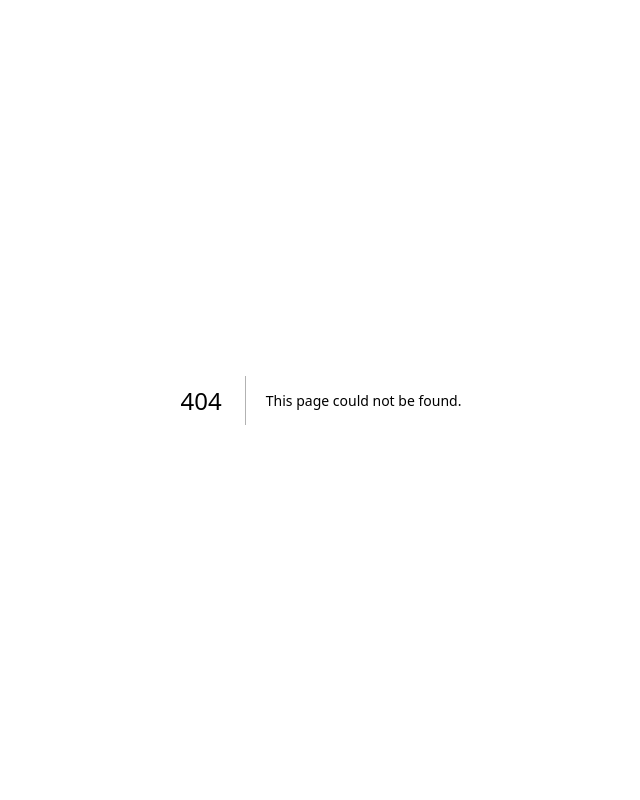
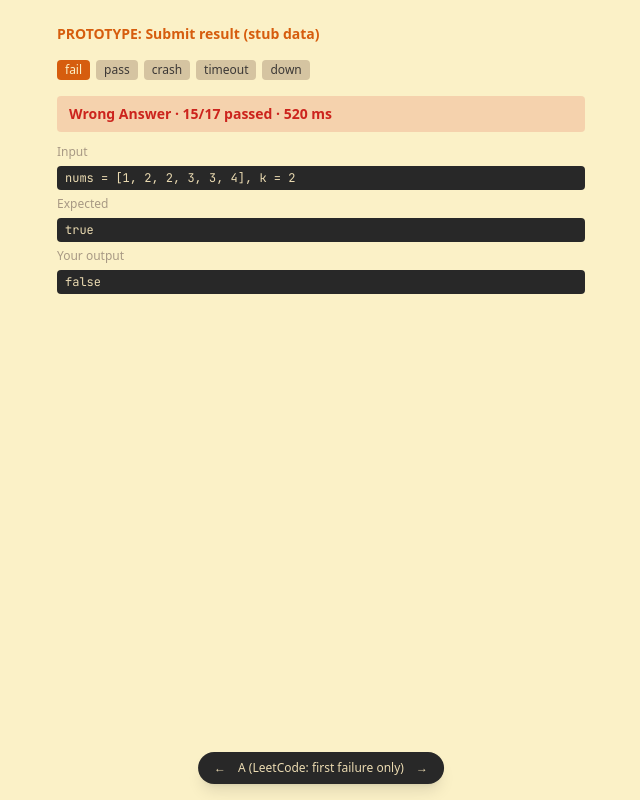
Before and after one commit to SegFault2017/at-frontend, a Next.js app: page /prototype-submit in a window 1280 px wide. Before the commit this address had no page. Shown: the whole page, without its empty margins (319-959 px from the left). Built offline with nearby package versions, Linux system fonts and the light colour scheme.

Commit message:
prototype: Submit result views (A/B/C) on stub data

```diff
--- /dev/null
+++ b/src/app/prototype-submit/page.tsx
@@ -0,0 +1,177 @@
+"use client";
+// PROTOTYPE (throwaway): "What does Submit show the learner?" Wayfinder ticket.
+// Three structurally different result views for POST /execute output, on stub data.
+// ?variant=A|B|C   ?scenario=fail|pass|crash|timeout|down   (arrows cycle variants)
+import { Suspense, useEffect } from "react";
+import { useRouter, useSearchParams } from "next/navigation";
+
+type Case = { input: string; expected: string; actual: string; passed: boolean; runtime_ms: number; category?: "normal" | "edge" | "stress" };
+type Result = { passed: number; failed: number; total: number; runtime_ms: number; results: Case[]; error: string | null };
+
+const mk = (i: number, category: Case["category"], passed: boolean, over?: Partial<Case>): Case => ({
+  input: `nums = [${i}, ${i + 1}, ${i + 2}], k = ${i}`,
+  expected: "true",
+  actual: passed ? "true" : "false",
+  passed,
+  runtime_ms: 1 + i,
+  category,
+  ...over,
+});
+const cases: Case[] = [
+  ...Array.from({ length: 8 }, (_, i) => mk(i, "normal", true)),
+  mk(8, "edge", true),
+  mk(9, "edge", false, { input: "nums = [1, 2, 2, 3, 3, 4], k = 2", expected: "true", actual: "false" }),
+  mk(10, "edge", true),
+  mk(11, "stress", false, { input: "nums = [1, 10, 2, 10, 3, 10, ...] (100 elements), k = 2", runtime_ms: 412 }),
+  ...Array.from({ length: 4 }, (_, i) => mk(12 + i, "stress", true)),
+];
+const fail: Result = { passed: 15, failed: 2, total: 17, runtime_ms: 520, results: cases, error: null };
+const SCENARIOS: Record<string, Result | "down"> = {
+  fail,
+  pass: { ...fail, passed: 17, failed: 0, results: cases.map((c) => ({ ...c, passed: true, actual: c.expected })) },
+  crash: { passed: 0, failed: 0, total: 0, runtime_ms: 3, results: [], error: "NameError: name 'nums2' is not defined (line 7)" },
+  timeout: { passed: 11, failed: 0, total: 17, runtime_ms: 5000, results: cases.slice(0, 11).map((c) => ({ ...c, passed: true, actual: c.expected })), error: "Time limit exceeded (5s) on case 12" },
+  down: "down",
+};
+
+const Mono = ({ children }: { children: React.ReactNode }) => (
+  <code className="block whitespace-pre-wrap break-all rounded bg-gruvbox-bg-dark px-2 py-1 font-mono text-xs text-gruvbox-fg-light">{children}</code>
+);
+
+function Banner({ r }: { r: Result }) {
+  const ok = !r.error && r.failed === 0 && r.passed === r.total;
+  return (
+    <div className={`rounded px-3 py-2 text-sm font-semibold ${ok ? "bg-gruvbox-green/20 text-gruvbox-green" : "bg-gruvbox-red/15 text-gruvbox-red"}`}>
+      {r.error ? "Error" : ok ? "Accepted" : "Wrong Answer"} · {r.passed}/{r.total} passed · {r.runtime_ms} ms
+    </div>
+  );
+}
+
+// A: LeetCode style. Verdict + only the first failing case, shown in full.
+function VariantA({ r }: { r: Result }) {
+  const first = r.results.find((c) => !c.passed);
+  return (
+    <div className="space-y-3">
+      <Banner r={r} />
+      {r.error && <Mono>{r.error}</Mono>}
+      {first && (
+        <div className="space-y-1.5 text-xs">
+          <div className="text-gruvbox-gray">Input</div><Mono>{first.input}</Mono>
+          <div className="text-gruvbox-gray">Expected</div><Mono>{first.expected}</Mono>
+          <div className="text-gruvbox-gray">Your output</div><Mono>{first.actual}</Mono>
+        </div>
+      )}
+    </div>
+  );
+}
+
+// B: case grid. Every case is a chip; click expands a case. Full inputs for failures only.
+function VariantB({ r }: { r: Result }) {
+  const params = useSearchParams();
+  const sel = Number(params.get("case") ?? r.results.findIndex((c) => !c.passed));
+  const router = useRouter();
+  const c = r.results[sel];
+  return (
+    <div className="space-y-3">
+      <Banner r={r} />
+      {r.error && <Mono>{r.error}</Mono>}
+      <div className="flex flex-wrap gap-1.5">
+        {r.results.map((x, i) => (
+          <button key={i} onClick={() => router.replace(`?${new URLSearchParams({ variant: "B", scenario: params.get("scenario") ?? "fail", case: String(i) })}`)}
+            className={`h-7 w-9 rounded text-[11px] font-mono ${x.passed ? "bg-gruvbox-green/25 text-gruvbox-green" : "bg-gruvbox-red/25 text-gruvbox-red"} ${i === sel ? "ring-2 ring-gruvbox-orange" : ""}`}>
+            {i + 1}
+          </button>
+        ))}
+      </div>
+      {c && (c.passed ? <div className="text-xs text-gruvbox-gray">Case {sel + 1} passed in {c.runtime_ms} ms. Hidden Test inputs stay hidden when they pass.</div> : (
+        <div className="space-y-1.5 text-xs">
+          <div className="text-gruvbox-gray">Case {sel + 1} · {c.runtime_ms} ms</div>
+          <Mono>{c.input}</Mono><Mono>expected {c.expected} · got {c.actual}</Mono>
+        </div>
+      ))}
+    </div>
+  );
+}
+
+// C: coaching view. Per-category breakdown + one failing case, and a hand-off to Hints/Review.
+function VariantC({ r }: { r: Result }) {
+  const cats = ["normal", "edge", "stress"] as const;
+  const first = r.results.find((c) => !c.passed);
+  return (
+    <div className="space-y-3">
+      <Banner r={r} />
+      {r.error && <Mono>{r.error}</Mono>}
+      <div className="space-y-1.5">
+        {cats.map((k) => {
+          const g = r.results.filter((c) => c.category === k);
+          const p = g.filter((c) => c.passed).length;
+          return (
+            <div key={k} className="flex items-center gap-2 text-xs">
+              <span className="w-14 text-gruvbox-gray">{k}</span>
+              <div className="h-2 flex-1 rounded bg-gruvbox-gray-light"><div className="h-2 rounded bg-gruvbox-green" style={{ width: `${g.length ? (100 * p) / g.length : 0}%` }} /></div>
+              <span className="w-10 text-right font-mono">{p}/{g.length}</span>
+            </div>
+          );
+        })}
+      </div>
+      {first && (
+        <div className="rounded border border-gruvbox-gray p-2 text-xs">
+          <div className="mb-1 text-gruvbox-gray">Fails on an <b>{first.category}</b> case (input hidden until you ask)</div>
+          <div className="flex gap-2">
+            <button className="rounded bg-gruvbox-orange px-2 py-1 text-gruvbox-bg">Reveal input</button>
+            <button className="rounded bg-gruvbox-yellow px-2 py-1 text-gruvbox-bg">Hint on this failure</button>
+            <button className="rounded bg-gruvbox-aqua px-2 py-1 text-gruvbox-bg">Review my code</button>
+          </div>
+        </div>
+      )}
+      <div className="text-[10px] text-gruvbox-gray">Needs executor change: /execute does not return Case Category today.</div>
+    </div>
+  );
+}
+
+const VARIANTS: Record<string, [string, (p: { r: Result }) => React.ReactElement]> = {
+  A: ["LeetCode: first failure only", VariantA], B: ["Case grid", VariantB], C: ["Coaching + categories", VariantC],
+};
+
+function Page() {
+  const p = useSearchParams();
+  const router = useRouter();
+  const variant = p.get("variant") ?? "A";
+  const scenario = p.get("scenario") ?? "fail";
+  const keys = Object.keys(VARIANTS);
+  const go = (v: string, s = scenario) => router.replace(`?variant=${v}&scenario=${s}`);
+  useEffect(() => {
+    const h = (e: KeyboardEvent) => {
+      if (/INPUT|TEXTAREA/.test((e.target as HTMLElement).tagName)) return;
+      const i = keys.indexOf(variant);
+      if (e.key === "ArrowRight") go(keys[(i + 1) % keys.length]);
+      if (e.key === "ArrowLeft") go(keys[(i + keys.length - 1) % keys.length]);
+    };
+    window.addEventListener("keydown", h);
+    return () => window.removeEventListener("keydown", h);
+  });
+  const data = SCENARIOS[scenario] ?? fail;
+  const V = VARIANTS[variant]?.[1] ?? VariantA;
+  return (
+    <main className="mx-auto max-w-xl space-y-4 p-6 pb-24">
+      <h1 className="text-sm font-bold text-gruvbox-orange">PROTOTYPE: Submit result (stub data)</h1>
+      <div className="flex flex-wrap gap-1.5 text-xs">
+        {Object.keys(SCENARIOS).map((s) => (
+          <button key={s} onClick={() => go(variant, s)} className={`rounded px-2 py-0.5 ${s === scenario ? "bg-gruvbox-orange text-gruvbox-bg" : "bg-gruvbox-gray-light"}`}>{s}</button>
+        ))}
+      </div>
+      {data === "down" ? (
+        <div className="rounded bg-gruvbox-yellow/20 px-3 py-2 text-sm text-gruvbox-yellow">Executor unavailable (502). Nothing was run. Try again.</div>
+      ) : <V r={data} />}
+      <div className="fixed bottom-4 left-1/2 flex -translate-x-1/2 items-center gap-3 rounded-full bg-gruvbox-bg-dark px-4 py-2 text-xs text-gruvbox-fg-light shadow-lg">
+        <button onClick={() => go(keys[(keys.indexOf(variant) + keys.length - 1) % keys.length])}>←</button>
+        <span>{variant} ({VARIANTS[variant]?.[0]})</span>
+        <button onClick={() => go(keys[(keys.indexOf(variant) + 1) % keys.length])}>→</button>
+      </div>
+    </main>
+  );
+}
+
+export default function Prototype() {
+  return <Suspense><Page /></Suspense>;
+}
```
